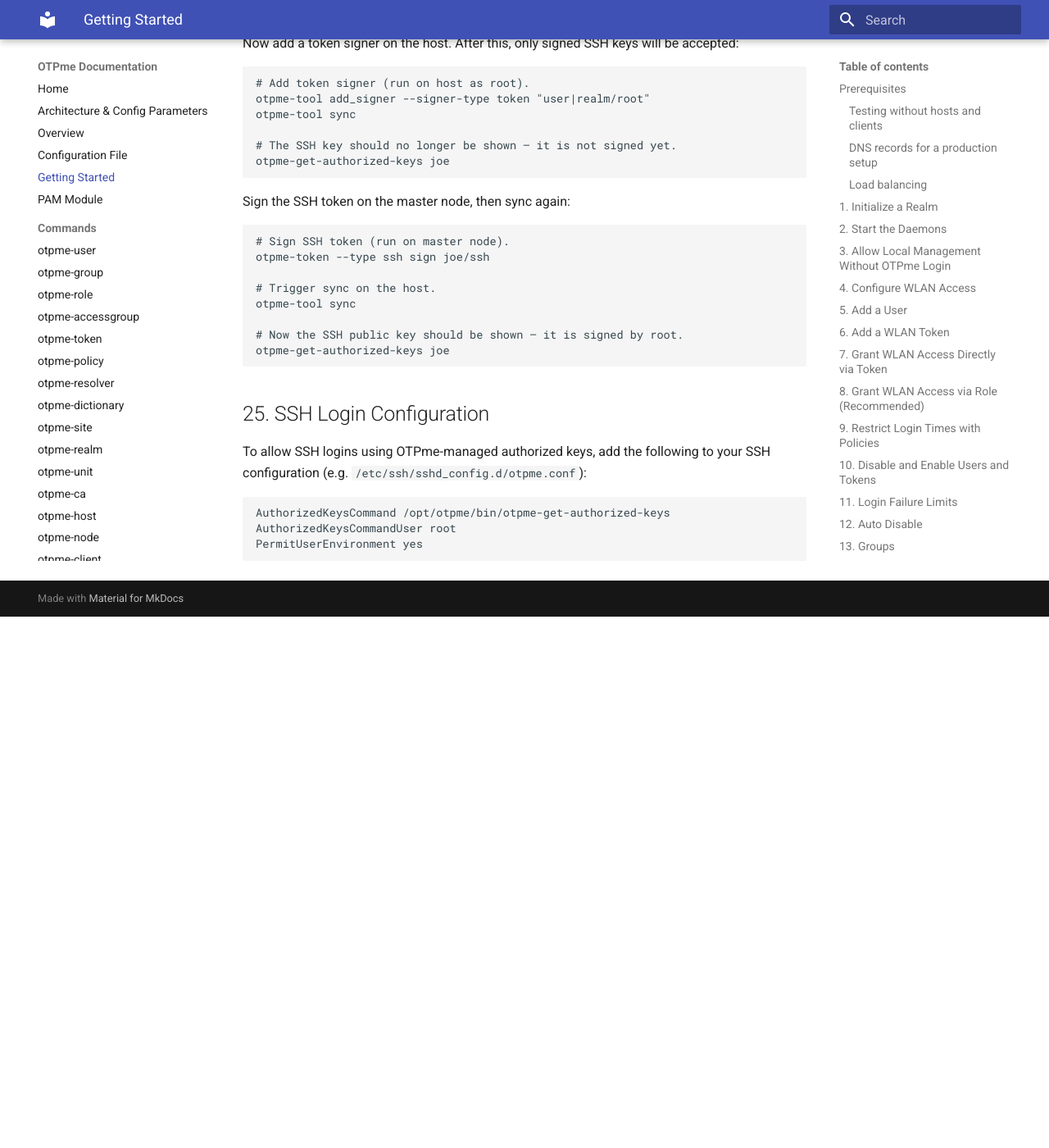
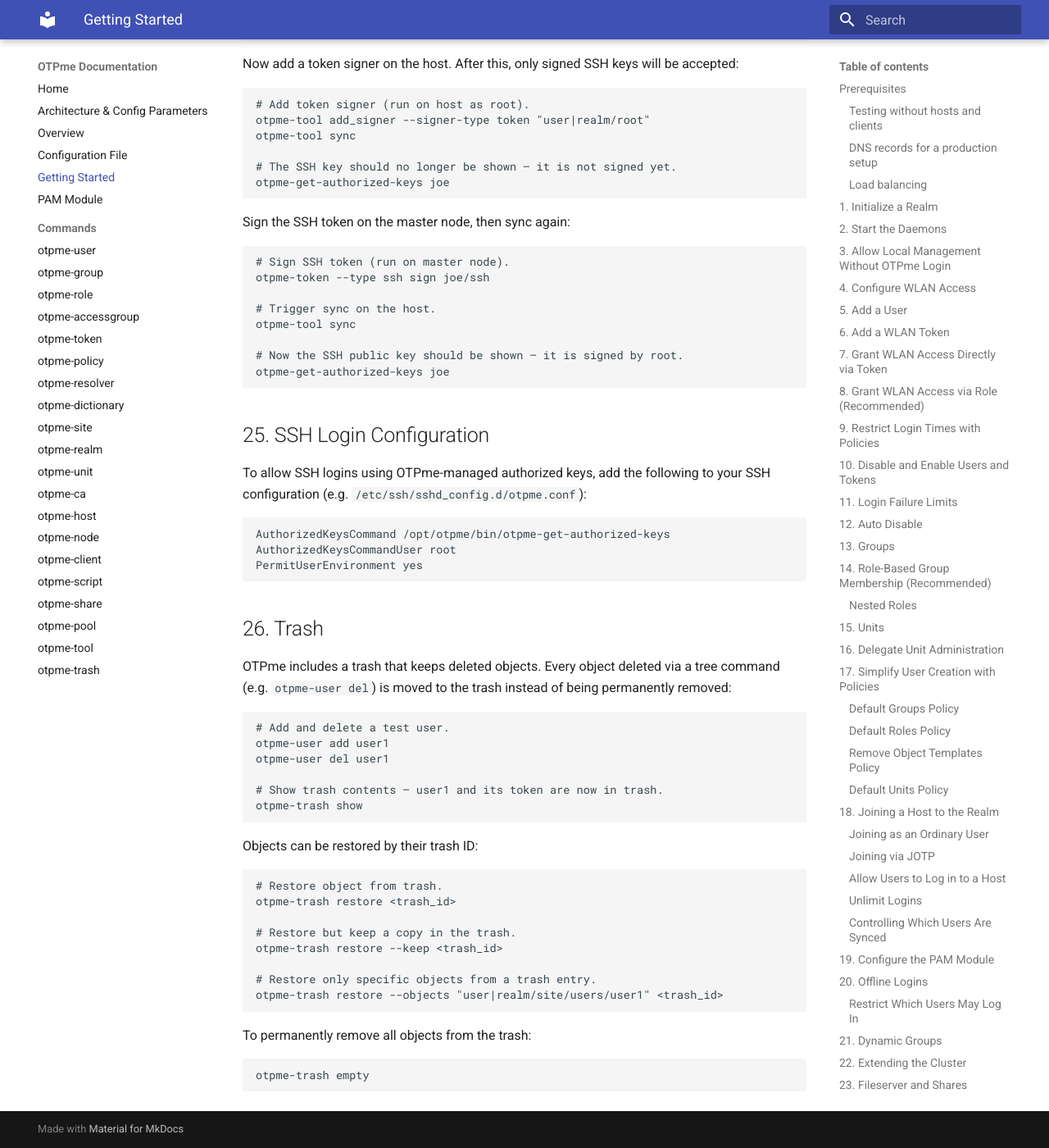
Before and after one commit to the2nd/otpme, an MkDocs documentation site: the page built from docs/getting-started.md, in a window 1280 px wide and 1400 px high, scrolled down 19069 px. Shown: the whole window at 82% size. Built offline with MkDocs 1.6.1 and Material for MkDocs 9.7.7, drawn with Linux system fonts in a browser that asks for light colours; before the commit the page ends 19821 px from its top, so only the background shows below that; some of the changed text lies outside the part shown.

Commit message:
Working on docs.

````diff
--- a/docs/getting-started.md
+++ b/docs/getting-started.md
@@ -934,8 +934,8 @@ otpme-tool show_signer
 ### Token Signature Verification (SSH)
 
 Besides scripts, it is also possible to sign tokens. Currently SSH tokens
-are supported. This allows a host to only accept SSH public keys that have
-been signed by a trusted user.
+are supported (note: YubiKey PIV tokens are also SSH tokens). This allows a
+host to only accept SSH public keys that have been signed by a trusted user.
 
 First, add an SSH token and assign it to the host:
 
@@ -986,3 +986,37 @@ AuthorizedKeysCommand /opt/otpme/bin/otpme-get-authorized-keys
 AuthorizedKeysCommandUser root
 PermitUserEnvironment yes
 ```
+
+## 26. Trash
+
+OTPme includes a trash that keeps deleted objects. Every object deleted via
+a tree command (e.g. `otpme-user del`) is moved to the trash instead of
+being permanently removed:
+
+```bash
+# Add and delete a test user.
+otpme-user add user1
+otpme-user del user1
+
+# Show trash contents — user1 and its token are now in trash.
+otpme-trash show
+```
+
+Objects can be restored by their trash ID:
+
+```bash
+# Restore object from trash.
+otpme-trash restore <trash_id>
+
+# Restore but keep a copy in the trash.
+otpme-trash restore --keep <trash_id>
+
+# Restore only specific objects from a trash entry.
+otpme-trash restore --objects "user|realm/site/users/user1" <trash_id>
+```
+
+To permanently remove all objects from the trash:
+
+```bash
+otpme-trash empty
+```
````
Also changed, not shown: other parts of docs/getting-started.md (+1 -1 lines), 1 other file.
